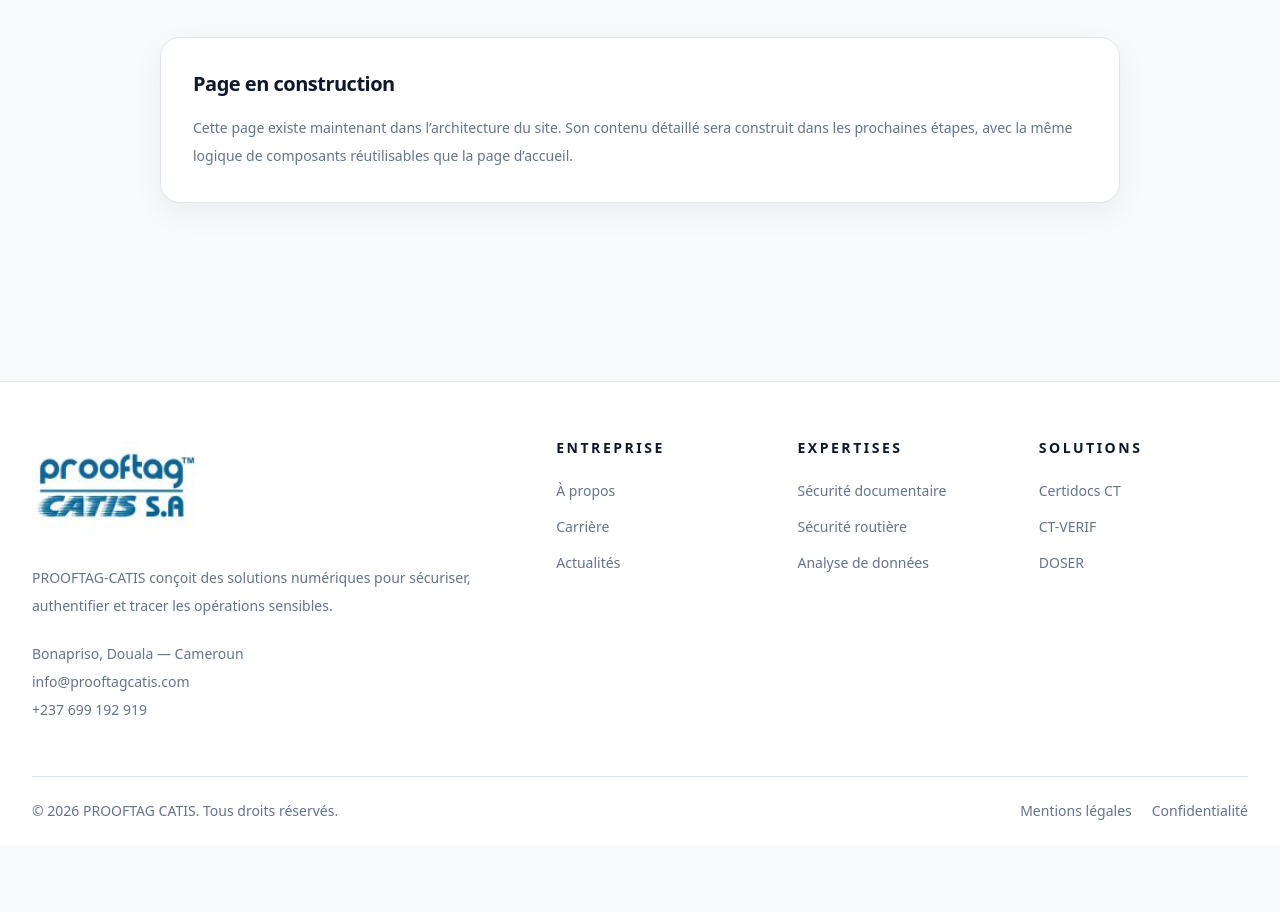
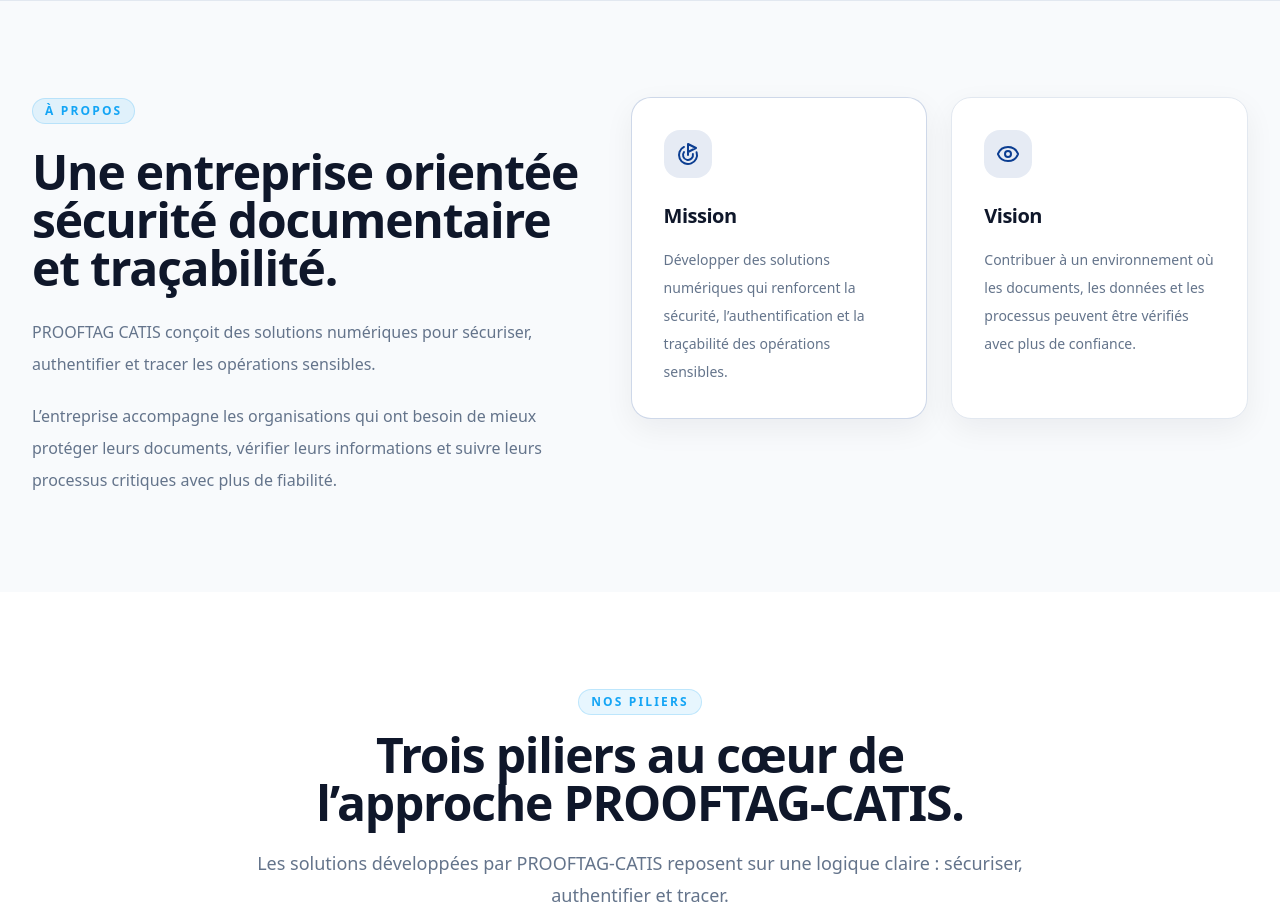
Before and after one commit to LysetteTchoko/prooftag-catis-web, a Next.js app: page /entreprise in a window 1280 px wide. Shown: the part 500-1412 px from the top of the page. Before the commit the page ends 1345 px from the top, so only its background shows below. Built offline with nearby package versions, Linux system fonts and the light colour scheme.

Commit message:
feat: build company page

```diff
--- a/src/app/entreprise/page.tsx
+++ b/src/app/entreprise/page.tsx
@@ -1,11 +1,173 @@
-import { PagePlaceholder } from "@/components/shared/page-placeholder";
+import {
+  BadgeCheck,
+  Eye,
+  Goal,
+  Handshake,
+  Network,
+  ShieldCheck,
+} from "lucide-react";
+
+import { Container } from "@/components/layout/container";
+import { Section } from "@/components/layout/section";
+import { PageHeader } from "@/components/shared/page-header";
+import { SectionHeader } from "@/components/shared/section-header";
+import { Badge } from "@/components/ui/badge";
+import {
+  Card,
+  CardContent,
+  CardHeader,
+  CardTitle,
+} from "@/components/ui/card";
+import { company } from "@/constants/company";
+import {
+  companyCommitments,
+  companyPillars,
+} from "@/data/company-profile";
+
+const pillarIcons = {
+  security: ShieldCheck,
+  authentication: BadgeCheck,
+  traceability: Network,
+};
 
 export default function EntreprisePage() {
   return (
-    <PagePlaceholder
-      eyebrow="Entreprise"
-      title="À propos de PROOFTAG-CATIS"
-      description="Découvrez l’entreprise, sa mission, sa vision et son rôle dans la sécurité documentaire et la traçabilité numérique."
-    />
+    <main className="min-h-screen bg-background">
+      <PageHeader
+        eyebrow="Entreprise"
+        title="PROOFTAG-CATIS, acteur de la confiance numérique."
+        description="PROOFTAG-CATIS conçoit des solutions numériques pour sécuriser, authentifier et tracer les opérations sensibles."
+      />
+
+      <Section spacing="md">
+        <Container>
+          <div className="grid gap-10 lg:grid-cols-[0.95fr_1.05fr] lg:items-start">
+            <div>
+              <Badge variant="accent">À propos</Badge>
+
+              <h2 className="mt-6 text-3xl font-bold tracking-tight text-foreground md:text-5xl">
+                Une entreprise orientée sécurité documentaire et traçabilité.
+              </h2>
+
+              <p className="mt-6 text-base leading-8 text-muted">
+                {company.description}
+              </p>
+
+              <p className="mt-5 text-base leading-8 text-muted">
+                L’entreprise accompagne les organisations qui ont besoin de mieux
+                protéger leurs documents, vérifier leurs informations et suivre
+                leurs processus critiques avec plus de fiabilité.
+              </p>
+            </div>
+
+            <div className="grid gap-6 sm:grid-cols-2">
+              <Card padding="lg" className="border-primary/20">
+                <CardHeader>
+                  <div className="flex h-12 w-12 items-center justify-center rounded-lg bg-primary/10 text-primary">
+                    <Goal className="h-6 w-6" />
+                  </div>
+
+                  <CardTitle className="mt-6">Mission</CardTitle>
+                </CardHeader>
+
+                <CardContent>
+                  <p className="text-sm leading-7 text-muted">
+                    Développer des solutions numériques qui renforcent la
+                    sécurité, l’authentification et la traçabilité des opérations
+                    sensibles.
+                  </p>
+                </CardContent>
+              </Card>
+
+              <Card padding="lg">
+                <CardHeader>
+                  <div className="flex h-12 w-12 items-center justify-center rounded-lg bg-primary/10 text-primary">
+                    <Eye className="h-6 w-6" />
+                  </div>
+
+                  <CardTitle className="mt-6">Vision</CardTitle>
+                </CardHeader>
+
+                <CardContent>
+                  <p className="text-sm leading-7 text-muted">
+                    Contribuer à un environnement où les documents, les données
+                    et les processus peuvent être vérifiés avec plus de confiance.
+                  </p>
+                </CardContent>
+              </Card>
+            </div>
+          </div>
+        </Container>
+      </Section>
+
+      <Section spacing="md" className="bg-surface">
+        <Container>
+          <SectionHeader
+            eyebrow="Nos piliers"
+            title="Trois piliers au cœur de l’approche PROOFTAG-CATIS."
+            description="Les solutions développées par PROOFTAG-CATIS reposent sur une logique claire : sécuriser, authentifier et tracer."
+            align="center"
+          />
+
+          <div className="mt-12 grid gap-6 md:grid-cols-3">
+            {companyPillars.map((pillar) => {
+              const Icon = pillarIcons[pillar.icon];
+
+              return (
+                <Card key={pillar.title} padding="lg" className="h-full">
+                  <CardHeader>
+                    <div className="flex h-12 w-12 items-center justify-center rounded-lg bg-primary/10 text-primary">
+                      <Icon className="h-6 w-6" />
+                    </div>
+
+                    <CardTitle className="mt-6">{pillar.title}</CardTitle>
+                  </CardHeader>
+
+                  <CardContent>
+                    <p className="text-sm leading-7 text-muted">
+                      {pillar.description}
+                    </p>
+                  </CardContent>
+                </Card>
+              );
+            })}
+          </div>
+        </Container>
+      </Section>
+
+      <Section spacing="md">
+        <Container>
+          <div className="grid gap-12 lg:grid-cols-[0.8fr_1.2fr] lg:items-start">
+            <SectionHeader
+              eyebrow="Engagements"
+              title="Une approche professionnelle, fiable et évolutive."
+              description="PROOFTAG-CATIS s’inscrit dans une logique d’amélioration continue, avec des solutions pensées pour répondre aux besoins réels des utilisateurs et des organisations."
+            />
+
+            <div className="grid gap-5 sm:grid-cols-2">
+              {companyCommitments.map((commitment) => (
+                <Card key={commitment.title} padding="lg">
+                  <CardHeader>
+                    <div className="flex h-11 w-11 items-center justify-center rounded-lg bg-accent/10 text-accent">
+                      <Handshake className="h-5 w-5" />
+                    </div>
+
+                    <CardTitle className="mt-5 text-lg">
+                      {commitment.title}
+                    </CardTitle>
+                  </CardHeader>
+
+                  <CardContent>
+                    <p className="text-sm leading-7 text-muted">
+                      {commitment.description}
+                    </p>
+                  </CardContent>
+                </Card>
+              ))}
+            </div>
+          </div>
+        </Container>
+      </Section>
+    </main>
   );
 }
--- /dev/null
+++ b/src/data/company-profile.ts
@@ -0,0 +1,43 @@
+export const companyPillars = [
+  {
+    title: "Sécurité",
+    icon: "security",
+    description:
+      "Renforcer la protection des documents, des informations et des opérations sensibles.",
+  },
+  {
+    title: "Authentification",
+    icon: "authentication",
+    description:
+      "Permettre la vérification fiable des documents et des données importantes.",
+  },
+  {
+    title: "Traçabilité",
+    icon: "traceability",
+    description:
+      "Faciliter le suivi des processus critiques et améliorer la transparence opérationnelle.",
+  },
+] as const;
+
+export const companyCommitments = [
+  {
+    title: "Fiabilité",
+    description:
+      "Construire des solutions stables, compréhensibles et adaptées aux environnements exigeants.",
+  },
+  {
+    title: "Confiance numérique",
+    description:
+      "Aider les organisations à mieux contrôler, vérifier et exploiter les informations sensibles.",
+  },
+  {
+    title: "Accompagnement",
+    description:
+      "Soutenir les utilisateurs et les partenaires dans l’adoption des solutions.",
+  },
+  {
+    title: "Amélioration continue",
+    description:
+      "Faire évoluer les outils selon les besoins métier, les contraintes opérationnelles et les retours terrain.",
+  },
+] as const;
```
